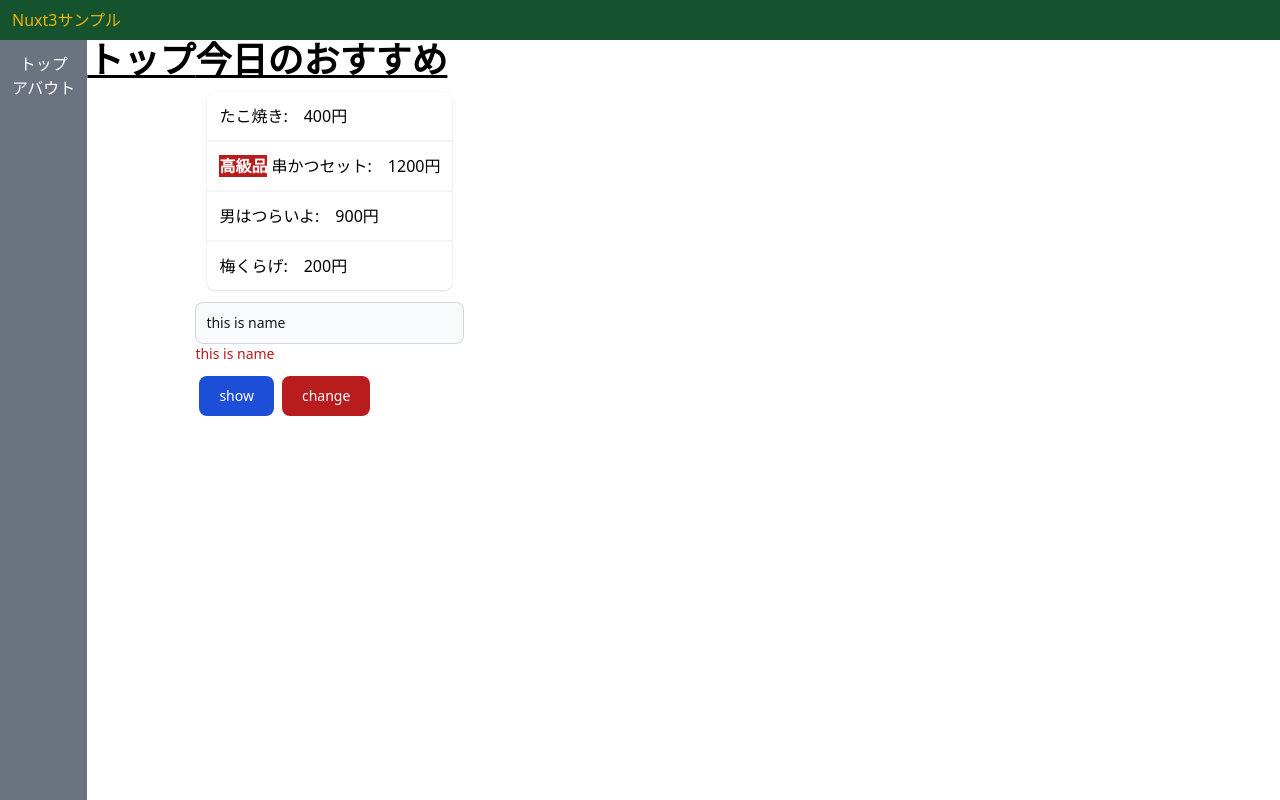
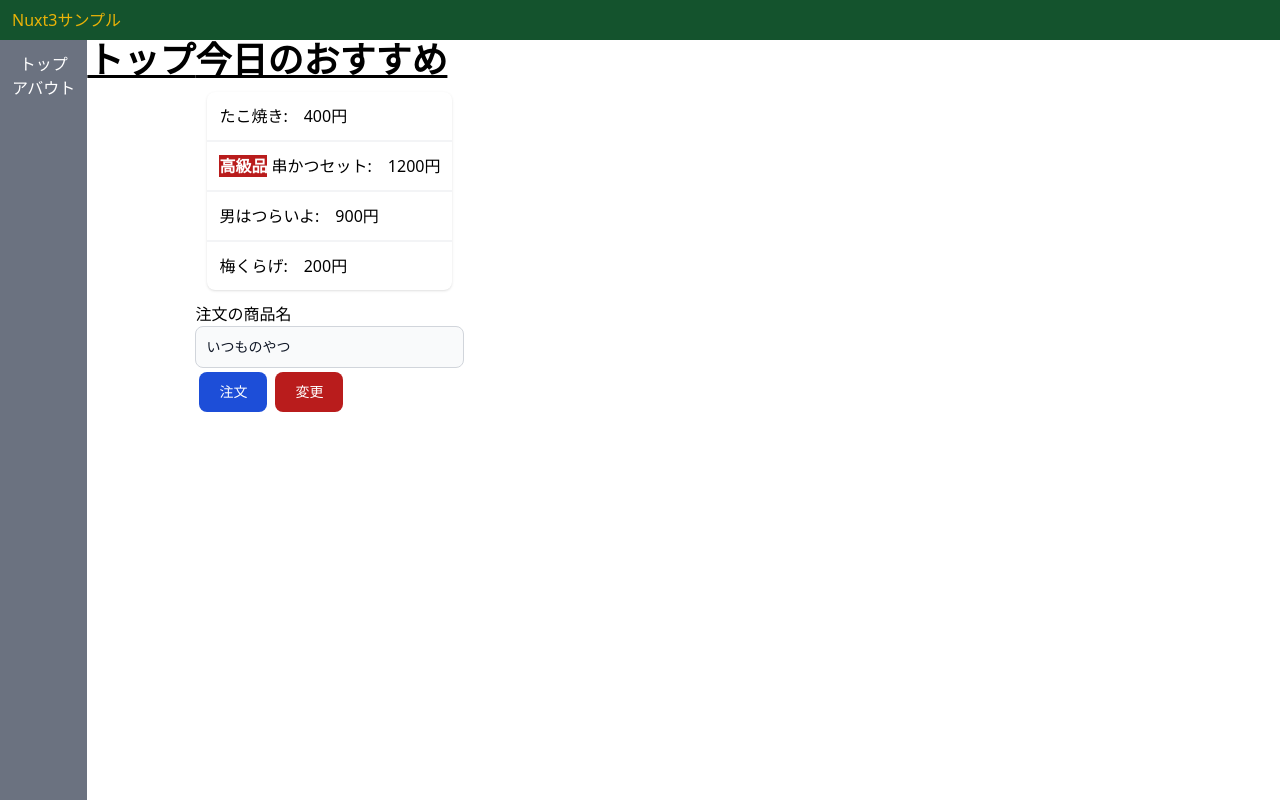
Before and after one commit to saiceadachi/vuejs_nuxt, a Nuxt app: page / in a window 1280 px wide. Built offline with nearby package versions, Linux system fonts and the light colour scheme.

Commit message:
v-model2

```diff
--- a/assets/css/main.css
+++ b/assets/css/main.css
@@ -1,3 +1,19 @@
 @tailwind base;
 @tailwind components;
 @tailwind utilities;
+
+.textbox {
+    @apply bg-gray-50 border border-gray-300 text-gray-900 text-sm rounded-lg focus:ring-blue-500 focus:border-blue-500 block w-full p-2.5 dark:bg-gray-700 dark:border-gray-600 dark:placeholder-gray-400 dark:text-white dark:focus:ring-blue-500 dark:focus:border-blue-500
+}
+
+.message {
+    @apply block mb-2 text-sm font-medium text-red-700 dark:text-red-500
+}
+
+.button-blue {
+    @apply m-1 text-white bg-blue-700 hover:bg-blue-800 focus:ring-4 focus:outline-none focus:ring-blue-300 font-medium rounded-lg text-sm w-full sm:w-auto px-5 py-2.5 text-center dark:bg-blue-600 dark:hover:bg-blue-700 dark:focus:ring-blue-800
+}
+
+.button-red {
+    @apply m-1 text-white bg-red-700 hover:bg-red-800 focus:ring-4 focus:outline-none focus:ring-red-300 font-medium rounded-lg text-sm w-full sm:w-auto px-5 py-2.5 text-center dark:bg-red-600 dark:hover:bg-red-700 dark:focus:ring-red-800
+}
--- a/pages/index.vue
+++ b/pages/index.vue
@@ -12,10 +12,12 @@
     </div>
     <div id="app">
       <div class="col-5">
-        <input v-model="name" type="text" name="name" class="bg-gray-50 border border-gray-300 text-gray-900 text-sm rounded-lg focus:ring-blue-500 focus:border-blue-500 block w-full p-2.5 dark:bg-gray-700 dark:border-gray-600 dark:placeholder-gray-400 dark:text-white dark:focus:ring-blue-500 dark:focus:border-blue-500" />
-        <div class="block mb-2 text-sm font-medium text-red-700 dark:text-red-500">{{ name }}</div>
-        <button @click="show()" class="m-1 text-white bg-blue-700 hover:bg-blue-800 focus:ring-4 focus:outline-none focus:ring-blue-300 font-medium rounded-lg text-sm w-full sm:w-auto px-5 py-2.5 text-center dark:bg-blue-600 dark:hover:bg-blue-700 dark:focus:ring-blue-800">show</button>
-        <button @click="change()" class="m-1 text-white bg-red-700 hover:bg-red-800 focus:ring-4 focus:outline-none focus:ring-red-300 font-medium rounded-lg text-sm w-full sm:w-auto px-5 py-2.5 text-center dark:bg-red-600 dark:hover:bg-red-700 dark:focus:ring-red-800">change</button>
+        <label for="name">注文の商品名</label>
+        <input v-model="name" type="text" name="name" class="textbox" />
+        <div class="message" v-if="isInvalidName">{{ name }}は商品名として短すぎます</div>
+        <div class="message" v-if="isBlank">何か入力してください</div>
+        <button @click="order()" class="button-blue">注文</button>
+        <button @click="change()" class="button-red">変更</button>
       </div>
     </div>
   </div>
@@ -26,14 +28,21 @@
   data: () =>{
   return {
     items: [{ message: 'たこ焼き', price: 400 }, { message: '串かつセット', price: 1200 }, { message: '男はつらいよ', price: 900 }, { message: '梅くらげ', price: 200 }],
-    name: 'this is name'
+    name: 'いつものやつ'
   }
   }, methods: {
-    show: function () {
-      alert(this.name);
+    order: function () {
+      alert(this.name+"をご注文");
     },
     change: function () {
-      this.name = "test!!!";
+      this.name = "いつものやつ";
+    }
+  }, computed: {
+    isInvalidName(){
+      return this.name.length < 4 && this.name.length > 0;
+    },
+    isBlank(){
+      return this.name.length == 0;
     }
   }
 }
```
